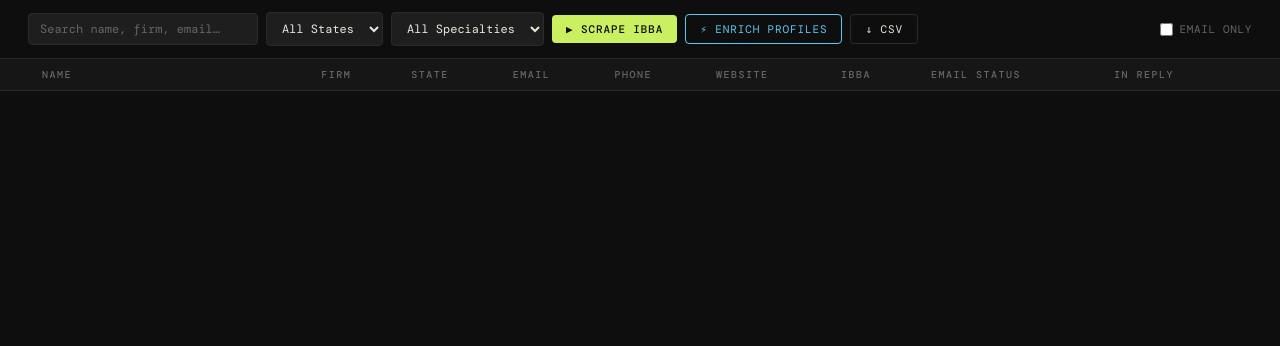
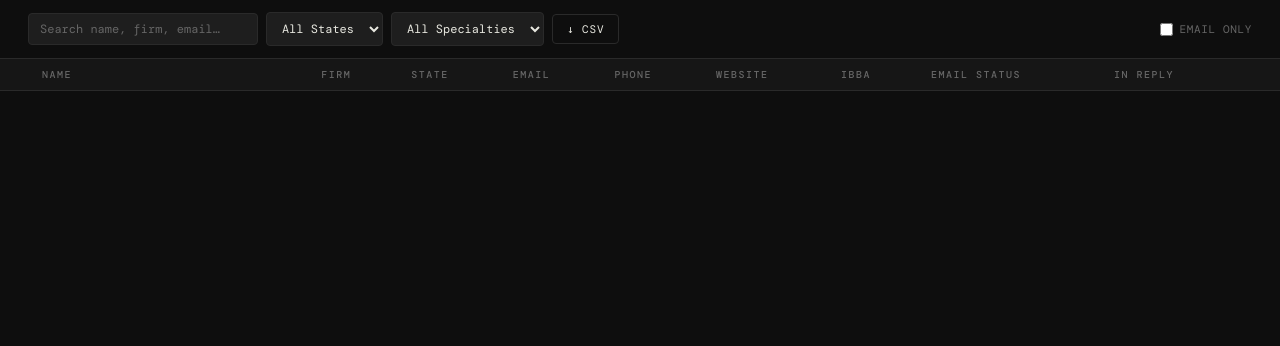
Before and after one commit to ellen-li-8/dumu, a Flask app: page / in a window 1280 px wide. Shown: the part 74-420 px from the top of the page. Run offline with Flask 3, Linux system fonts and the light colour scheme; lists and menus that the app fills with data are empty; some libraries are stand-ins or nearby versions.

Commit message:
Auto-scrape and enrich on startup when DB is empty
- On deploy, background thread waits for DB then auto-scrapes all 50
  states and enriches all profiles if the brokers table is empty
- Removed Scrape IBBA and Enrich buttons from the UI
- Frontend auto-polls scrape/enrich status and updates the table live
- Empty state message updated to reflect automatic loading

Co-Authored-By: Claude Opus 4.6 (1M context) <noreply@anthropic.com>

```diff
--- a/app.py
+++ b/app.py
@@ -550,15 +550,43 @@ def debug():
     except Exception as e:
         return jsonify({"error":str(e)})
 
-# Try to connect and init DB in a background thread so gunicorn can bind the port
-# immediately and pass Railway's healthcheck even if Postgres isn't ready yet.
-def _startup_db_check():
-    if check_db():
-        init_db()
+def _auto_scrape_and_enrich():
+    """On startup, wait for DB, then auto-scrape and enrich if the table is empty."""
+    # Wait for DB to become available (retry every 3s for up to 60s)
+    for _ in range(20):
+        if check_db():
+            break
+        time.sleep(3)
     else:
-        print("App started WITHOUT database connection — API routes will return 503 until DB is reachable.")
+        print("Could not connect to database after 60s — giving up auto-scrape.")
+        return
 
-threading.Thread(target=_startup_db_check, daemon=True).start()
+    init_db()
+
+    # Check if brokers table is empty
+    try:
+        conn = get_db()
+        cur = conn.cursor()
+        cur.execute("SELECT COUNT(*) FROM brokers")
+        count = cur.fetchone()[0]
+        cur.close()
+        conn.close()
+    except Exception as e:
+        print(f"Auto-scrape check failed: {e}")
+        return
+
+    if count > 0:
+        print(f"Database already has {count} brokers — skipping auto-scrape.")
+        return
+
+    print("Database is empty — starting auto-scrape...")
+    scrape_ibba()
+    print("Auto-scrape complete — starting auto-enrich of all profiles...")
+    enrich_profiles_worker(limit=10000)
+    print("Auto-enrich complete.")
+
+# Run in background so gunicorn can bind the port immediately for healthcheck
+threading.Thread(target=_auto_scrape_and_enrich, daemon=True).start()
 
 if __name__ == "__main__":
     port = int(os.environ.get("PORT", 5000))
--- a/templates/index.html
+++ b/templates/index.html
@@ -104,8 +104,6 @@
   <input type="text" class="search-input" placeholder="Search name, firm, email…" id="search-input"/>
   <select id="state-filter"><option value="">All States</option></select>
   <select id="specialty-filter"><option value="">All Specialties</option></select>
-  <button class="btn btn-primary" id="scrape-btn" onclick="startScrape()">▶ Scrape IBBA</button>
-  <button class="btn btn-enrich" id="enrich-btn" onclick="openEnrichModal()">⚡ Enrich Profiles</button>
   <button class="btn btn-secondary" onclick="exportCSV()">↓ CSV</button>
   <label class="toggle-wrap">
     <input type="checkbox" id="email-only" onchange="loadBrokers(1)"/> Email only
@@ -141,8 +139,8 @@
       <tbody id="broker-table"></tbody>
     </table>
     <div id="empty-state" class="empty-state" style="display:none">
-      <h2>No brokers yet.</h2>
-      <p>Click <strong>▶ Scrape IBBA</strong> to pull the full directory.</p>
+      <h2>Loading brokers…</h2>
+      <p>The directory is being scraped and enriched automatically. This page will update as data comes in.</p>
     </div>
   </div>
   <div class="pagination" id="pagination"></div>
@@ -182,26 +180,6 @@
   </div>
 </div>
 
-<!-- Enrich Modal -->
-<div class="modal-overlay" id="enrich-modal">
-  <div class="modal" style="width:420px">
-    <h3>⚡ Enrich Profiles</h3>
-    <p class="enrich-modal">Enriches the top N unenriched brokers matching your current <strong>state</strong> and <strong>search</strong> filters — pulling phone, email, firm, website, specialties, and bio from each IBBA profile. Specialty filter is not applied here since brokers have no specialties until enriched. ~0.8s per profile.</p>
-    <div class="modal-field"><label>How many profiles?</label>
-      <select id="enrich-limit">
-        <option value="25">25 profiles (~20 sec)</option>
-        <option value="50" selected>50 profiles (~1 min)</option>
-        <option value="100">100 profiles (~2 min)</option>
-        <option value="250">250 profiles (~4 min)</option>
-        <option value="500">500 profiles (~7 min)</option>
-      </select>
-    </div>
-    <div class="modal-actions">
-      <button class="btn btn-secondary" onclick="closeEnrichModal()">Cancel</button>
-      <button class="btn btn-enrich" onclick="confirmEnrich()">Start</button>
-    </div>
-  </div>
-</div>
 
 <script>
 var currentPage=1, editingId=null, scrapeInterval=null, enrichInterval=null, searchTimer=null;
@@ -318,47 +296,43 @@ function renderPagination(page,pages,total){
     +'</div>';
 }
 
-async function startScrape(){
-  var btn=document.getElementById("scrape-btn");
-  btn.disabled=true; btn.textContent="Running…";
-  document.getElementById("scrape-bar").classList.remove("hidden");
-  await fetch("/api/scrape",{method:"POST"});
-  scrapeInterval=setInterval(async function(){
-    var d=await(await fetch("/api/scrape/status")).json();
-    document.getElementById("scrape-msg").textContent=d.message;
-    if(!d.running){
-      clearInterval(scrapeInterval);
-      btn.disabled=false; btn.textContent="▶ Scrape IBBA";
-      loadBrokers(1); loadStats(); loadStates();
-      setTimeout(function(){document.getElementById("scrape-bar").classList.add("hidden")},6000);
+// Auto-poll scrape and enrich status — no buttons needed
+function pollAutoStatus(){
+  setInterval(async function(){
+    try {
+      var sd=await(await fetch("/api/scrape/status")).json();
+      var scrapeBar=document.getElementById("scrape-bar");
+      if(sd.running){
+        scrapeBar.classList.remove("hidden");
+        document.getElementById("scrape-msg").textContent=sd.message;
+        loadBrokers(currentPage); loadStats();
+      } else if(!scrapeBar.classList.contains("hidden") && !sd.running){
+        document.getElementById("scrape-msg").textContent=sd.message;
+        loadBrokers(currentPage); loadStats(); loadStates();
+        setTimeout(function(){scrapeBar.classList.add("hidden")},6000);
       }
-  },2000);
-}
-
-function openEnrichModal(){document.getElementById("enrich-modal").classList.add("open")}
-function closeEnrichModal(){document.getElementById("enrich-modal").classList.remove("open")}
-
-async function confirmEnrich(){
-  var limit=document.getElementById("enrich-limit").value;
-  var state=document.getElementById("state-filter").value;
-  var search=document.getElementById("search-input").value;
-  closeEnrichModal();
-  document.getElementById("enrich-bar").classList.remove("hidden");
-  await fetch("/api/enrich",{method:"POST",headers:{"Content-Type":"application/json"},body:JSON.stringify({limit:parseInt(limit),state:state,search:search})});
-  enrichInterval=setInterval(async function(){
-    var d=await(await fetch("/api/enrich/status")).json();
-    document.getElementById("enrich-msg").textContent=d.message;
-    if(d.total>0) document.getElementById("enrich-progress").style.width=Math.round(d.done/d.total*100)+"%";
-    if(!d.running){
-      clearInterval(enrichInterval);
+    } catch(e){}
+    try {
+      var ed=await(await fetch("/api/enrich/status")).json();
+      var enrichBar=document.getElementById("enrich-bar");
+      if(ed.running){
+        enrichBar.classList.remove("hidden");
+        document.getElementById("enrich-msg").textContent=ed.message;
+        if(ed.total>0) document.getElementById("enrich-progress").style.width=Math.round(ed.done/ed.total*100)+"%";
+        if(ed.done%10===0) { loadBrokers(currentPage); loadStats(); }
+      } else if(!enrichBar.classList.contains("hidden") && !ed.running){
+        document.getElementById("enrich-msg").textContent=ed.message;
+        document.getElementById("enrich-progress").style.width="100%";
         loadBrokers(currentPage); loadStats(); loadSpecialties();
         setTimeout(function(){
-        document.getElementById("enrich-bar").classList.add("hidden");
+          enrichBar.classList.add("hidden");
           document.getElementById("enrich-progress").style.width="0%";
         },6000);
       }
-  },2000);
+    } catch(e){}
+  },3000);
 }
+pollAutoStatus();
 
 function exportCSV(){
   var state=document.getElementById("state-filter").value;
```
Lines whose indentation alone changed are shown as unchanged.
